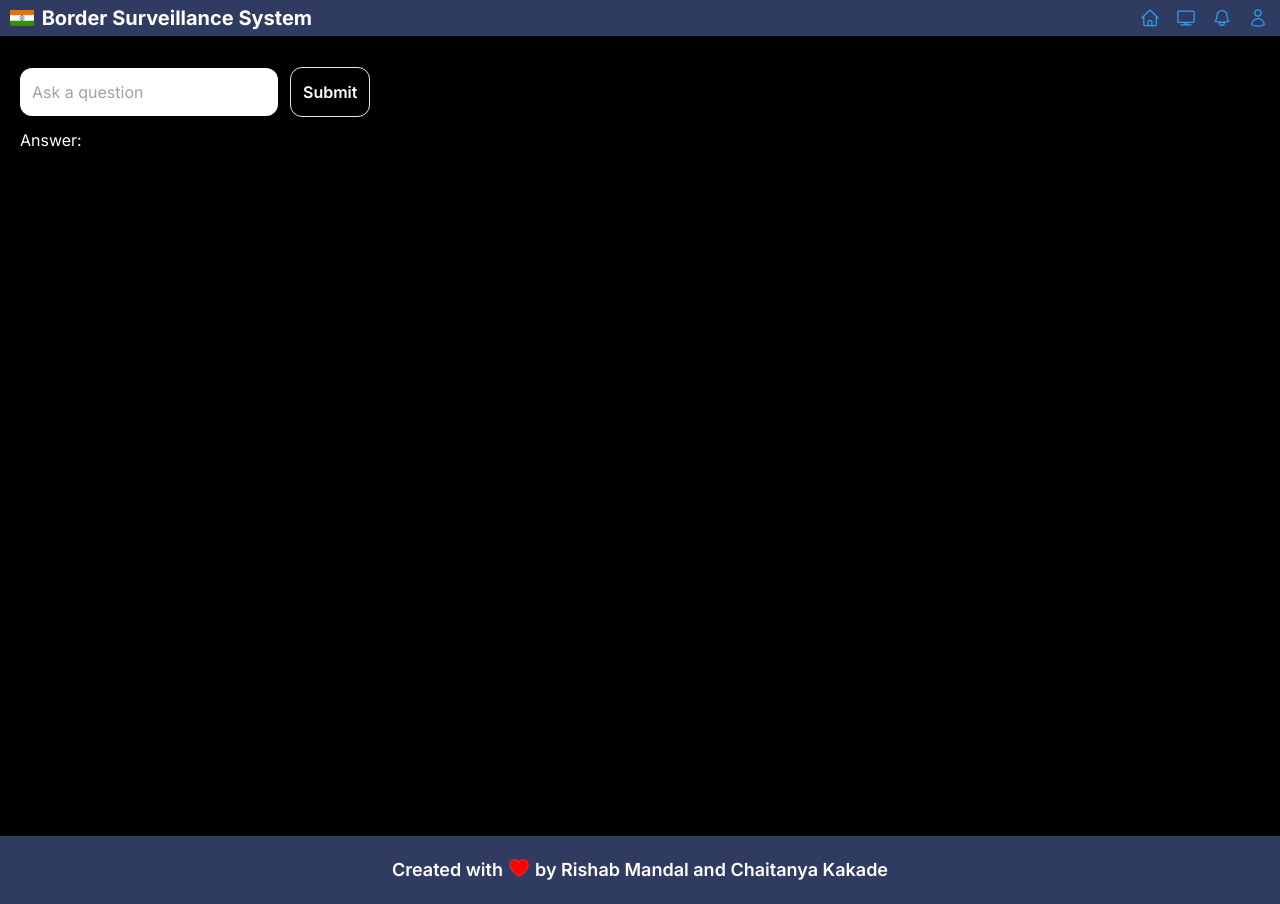
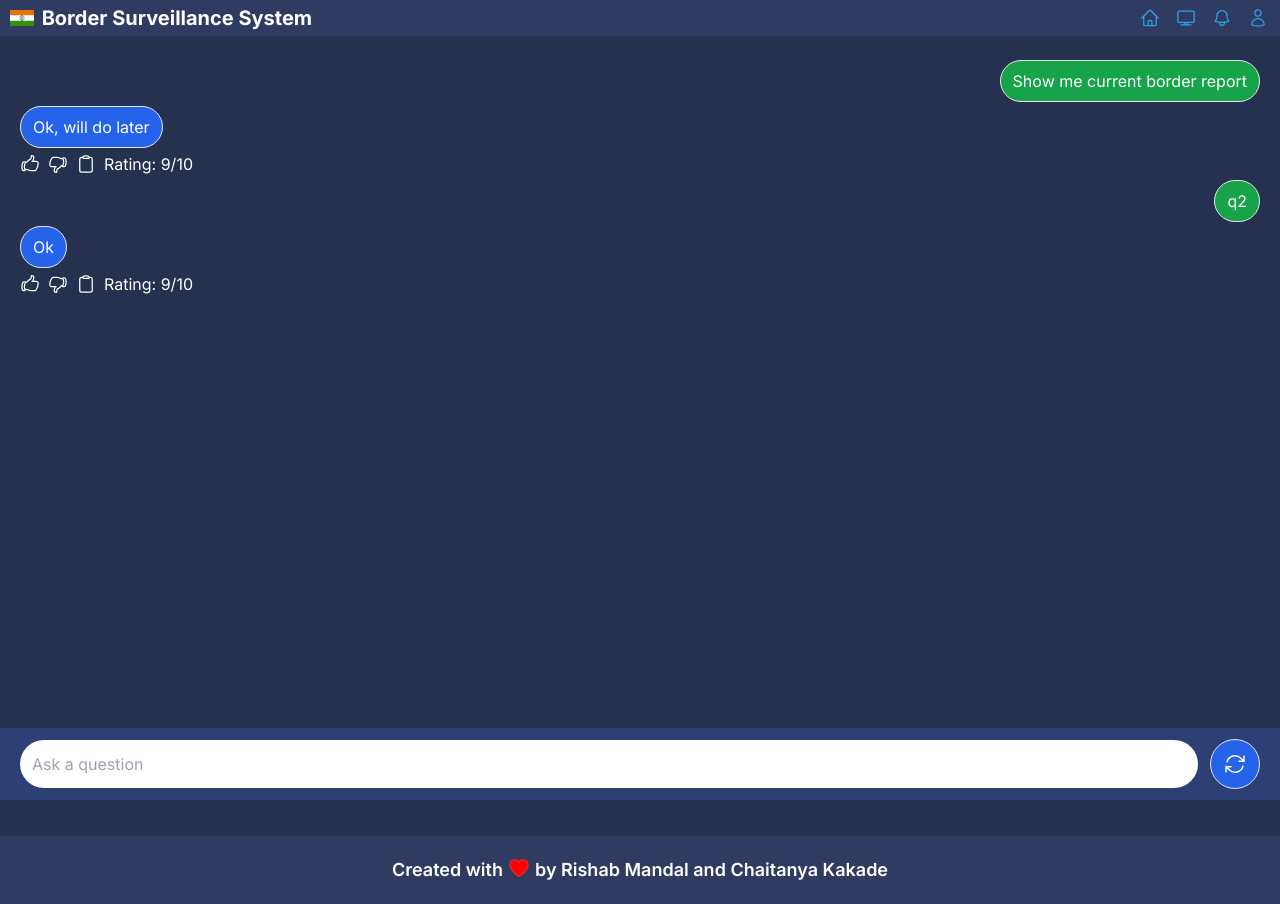
Before and after one commit to RishabMandal/beprojectbasicui2.0, a Next.js app: page /components/ChatBot in a window 1280 px wide. Built offline with nearby package versions, Linux system fonts and the light colour scheme.

Commit message:
Making chatbot ui

```diff
--- a/app/components/ChatBot/page.jsx
+++ b/app/components/ChatBot/page.jsx
@@ -5,6 +5,12 @@
 const page = () => {
   const [question, setQuestion] = useState(""); // State for the question input
   const [answer, setAnswer] = useState(null); // State for the answer
+  const [processing, setProcessing] = useState(false); // State for the answer
+
+  const [displayQuestion, setDisplayQuestion] = useState([
+    { ques: "Show me current border report", ans: "Ok, will do later" },
+    { ques: "q2", ans: "Ok" },
+  ]);
 
   const handleChange = (e) => {
     setQuestion(e.target.value); // Update question input value
@@ -12,9 +18,28 @@
 
   const handleSubmit = async (e) => {
     e.preventDefault();
+    try {
+      const res = await axios.post("http://localhost:8000/chat", {
+        question: question, // Send the question as input
+      });
+      console.log(res.data.answer);
+      setAnswer(res.data.answer); // Set the received answer
+      setDisplayQuestion((prev) => [
+        ...prev,
+        { ques: question, ans: res.data.answer },
+      ]);
+    } catch (error) {
+      console.error("Error making API request", error);
+    } finally {
+      setProcessing(false);
+    }
+  };
+
+  const handleSubmit2 = async (e) => {
+    e.preventDefault();
 
     try {
-      const res = await axios.post("http://localhost:8000/chat", {
+      const res = await axios.post("https://huge-trees-press.loca.lt/chat", {
         question: question, // Send the question as input
       });
       console.log(res.data.answer);
@@ -25,25 +50,133 @@
   };
 
   return (
-    <div className="min-h-screen p-5">
-      <form onSubmit={handleSubmit}>
+    <div className="min-h-screen p-5 bg-[#25314f]">
+      {/* <div>Answer:</div> */}
+      <div className="flex flex-row gap-5">
+        {/* <div className="border flex-1 min-h-[70vh]">
+          answ
+          {answer && <p>{answer}</p>}
+        </div> */}
+        <div className="flex-1 min-h-[70vh] flex flex-col">
+          {displayQuestion?.map((chat) => {
+            return (
+              <div>
+                <div className="border rounded-full py-2 px-3 bg-green-600 my-1 w-fit ml-auto">
+                  {chat?.ques}
+                </div>
+                <div>
+                  <div className="border rounded-full py-2 px-3 bg-blue-600 my-1 w-fit">
+                    {chat?.ans}
+                  </div>
+                  <div className="flex flex-row gap-2 mt-1 items-center">
+                    <svg
+                      xmlns="http://www.w3.org/2000/svg"
+                      fill="none"
+                      viewBox="0 0 24 24"
+                      stroke-width="1.5"
+                      stroke="currentColor"
+                      class="size-5 cursor-pointer hover:scale-110 duration-200"
+                    >
+                      <path
+                        stroke-linecap="round"
+                        stroke-linejoin="round"
+                        d="M6.633 10.25c.806 0 1.533-.446 2.031-1.08a9.041 9.041 0 0 1 2.861-2.4c.723-.384 1.35-.956 1.653-1.715a4.498 4.498 0 0 0 .322-1.672V2.75a.75.75 0 0 1 .75-.75 2.25 2.25 0 0 1 2.25 2.25c0 1.152-.26 2.243-.723 3.218-.266.558.107 1.282.725 1.282m0 0h3.126c1.026 0 1.945.694 2.054 1.715.045.422.068.85.068 1.285a11.95 11.95 0 0 1-2.649 7.521c-.388.482-.987.729-1.605.729H13.48c-.483 0-.964-.078-1.423-.23l-3.114-1.04a4.501 4.501 0 0 0-1.423-.23H5.904m10.598-9.75H14.25M5.904 18.5c.083.205.173.405.27.602.197.4-.078.898-.523.898h-.908c-.889 0-1.713-.518-1.972-1.368a12 12 0 0 1-.521-3.507c0-1.553.295-3.036.831-4.398C3.387 9.953 4.167 9.5 5 9.5h1.053c.472 0 .745.556.5.96a8.958 8.958 0 0 0-1.302 4.665c0 1.194.232 2.333.654 3.375Z"
+                      />
+                    </svg>
+                    <svg
+                      xmlns="http://www.w3.org/2000/svg"
+                      fill="none"
+                      viewBox="0 0 24 24"
+                      stroke-width="1.5"
+                      stroke="currentColor"
+                      class="size-5 cursor-pointer hover:scale-110 duration-200"
+                    >
+                      <path
+                        stroke-linecap="round"
+                        stroke-linejoin="round"
+                        d="M7.498 15.25H4.372c-1.026 0-1.945-.694-2.054-1.715a12.137 12.137 0 0 1-.068-1.285c0-2.848.992-5.464 2.649-7.521C5.287 4.247 5.886 4 6.504 4h4.016a4.5 4.5 0 0 1 1.423.23l3.114 1.04a4.5 4.5 0 0 0 1.423.23h1.294M7.498 15.25c.618 0 .991.724.725 1.282A7.471 7.471 0 0 0 7.5 19.75 2.25 2.25 0 0 0 9.75 22a.75.75 0 0 0 .75-.75v-.633c0-.573.11-1.14.322-1.672.304-.76.93-1.33 1.653-1.715a9.04 9.04 0 0 0 2.86-2.4c.498-.634 1.226-1.08 2.032-1.08h.384m-10.253 1.5H9.7m8.075-9.75c.01.05.027.1.05.148.593 1.2.925 2.55.925 3.977 0 1.487-.36 2.89-.999 4.125m.023-8.25c-.076-.365.183-.75.575-.75h.908c.889 0 1.713.518 1.972 1.368.339 1.11.521 2.287.521 3.507 0 1.553-.295 3.036-.831 4.398-.306.774-1.086 1.227-1.918 1.227h-1.053c-.472 0-.745-.556-.5-.96a8.95 8.95 0 0 0 .303-.54"
+                      />
+                    </svg>
+                    <svg
+                      xmlns="http://www.w3.org/2000/svg"
+                      fill="none"
+                      viewBox="0 0 24 24"
+                      stroke-width="1.5"
+                      stroke="currentColor"
+                      class="size-5 cursor-pointer hover:scale-110 duration-200"
+                    >
+                      <path
+                        stroke-linecap="round"
+                        stroke-linejoin="round"
+                        d="M15.666 3.888A2.25 2.25 0 0 0 13.5 2.25h-3c-1.03 0-1.9.693-2.166 1.638m7.332 0c.055.194.084.4.084.612v0a.75.75 0 0 1-.75.75H9a.75.75 0 0 1-.75-.75v0c0-.212.03-.418.084-.612m7.332 0c.646.049 1.288.11 1.927.184 1.1.128 1.907 1.077 1.907 2.185V19.5a2.25 2.25 0 0 1-2.25 2.25H6.75A2.25 2.25 0 0 1 4.5 19.5V6.257c0-1.108.806-2.057 1.907-2.185a48.208 48.208 0 0 1 1.927-.184"
+                      />
+                    </svg>
+                    <div>Rating: 9/10</div>
+                  </div>
+                </div>
+              </div>
+            );
+          })}
+        </div>
+      </div>
+      <div className="w-full fixed bottom-0 bg-[#2c4075] -mx-5 px-5">
+        <form
+          onSubmit={handleSubmit}
+          className="w-full flex flex-row items-center"
+        >
           <input
             type="text"
             name="question"
             value={question}
             onChange={handleChange}
             placeholder="Ask a question"
-          className="text-black p-3 m-3 ml-0 rounded-xl"
+            className="text-black p-3 m-3 ml-0 rounded-full w-full outline-none"
           />
           <button
-          className="border p-3 rounded-xl hover:scale-105 font-semibold"
+            className="border p-3 rounded-full hover:scale-105 duration-200 font-semibold bg-blue-600"
             type="submit"
           >
-          Submit
+            {processing ? (
+              <svg
+                xmlns="http://www.w3.org/2000/svg"
+                fill="none"
+                viewBox="0 0 24 24"
+                stroke-width="2.5"
+                stroke="currentColor"
+                class="size-6"
+              >
+                <path
+                  stroke-linecap="round"
+                  stroke-linejoin="round"
+                  d="M4.5 10.5 12 3m0 0 7.5 7.5M12 3v18"
+                />
+              </svg>
+            ) : (
+              <svg
+                xmlns="http://www.w3.org/2000/svg"
+                fill="none"
+                viewBox="0 0 24 24"
+                stroke-width="1.5"
+                stroke="currentColor"
+                class="size-6"
+              >
+                <path
+                  stroke-linecap="round"
+                  stroke-linejoin="round"
+                  d="M16.023 9.348h4.992v-.001M2.985 19.644v-4.992m0 0h4.992m-4.993 0 3.181 3.183a8.25 8.25 0 0 0 13.803-3.7M4.031 9.865a8.25 8.25 0 0 1 13.803-3.7l3.181 3.182m0-4.991v4.99"
+                />
+              </svg>
+            )}
           </button>
+          {/* <button
+          onClick={handleSubmit2}
+          className="border p-3 rounded-xl hover:scale-105 font-semibold"
+          //   type="submit"
+        >
+          Submit 2
+        </button> */}
         </form>
-      <div>Answer:</div>
-      {answer && <p>{answer}</p>}
+      </div>
     </div>
   );
 };
--- a/components/ActivityDetectorComponent.jsx
+++ b/components/ActivityDetectorComponent.jsx
@@ -2,6 +2,7 @@
 
 import { useRouter } from "next/navigation";
 import React from "react";
+import Image from "next/image";
 
 const ActivityDetectorComponent = ({ mapView, setMapView }) => {
   const router = useRouter();
@@ -111,8 +112,11 @@
         </div>
       </div>
       <div className="flex flex-row justify-center items-center cursor-pointer">
-        <div className="border border-[#334c8e] bg-[#2c4075] p-3 hover:scale-110 duration-200">
-          <svg
+        <div
+          className="border border-[#334c8e] bg-[#2c4075] p-3 hover:scale-110 duration-200"
+          onClick={() => router.push("/components/ChatBot")}
+        >
+          {/* <svg
             xmlns="http://www.w3.org/2000/svg"
             fill="none"
             viewBox="0 0 24 24"
@@ -125,8 +129,26 @@
               stroke-linejoin="round"
               d="M7.217 10.907a2.25 2.25 0 1 0 0 2.186m0-2.186c.18.324.283.696.283 1.093s-.103.77-.283 1.093m0-2.186 9.566-5.314m-9.566 7.5 9.566 5.314m0 0a2.25 2.25 0 1 0 3.935 2.186 2.25 2.25 0 0 0-3.935-2.186Zm0-12.814a2.25 2.25 0 1 0 3.933-2.185 2.25 2.25 0 0 0-3.933 2.185Z"
             />
-          </svg>
-          <div className="text-center text-sm pt-1">Share alert</div>
+          </svg> */}
+          {/* <svg
+            xmlns="http://www.w3.org/2000/svg"
+            fill="none"
+            viewBox="0 0 24 24"
+            stroke-width="1.5"
+            stroke="currentColor"
+            class="size-6 w-full"
+          >
+            <path
+              stroke-linecap="round"
+              stroke-linejoin="round"
+              d="M20.25 8.511c.884.284 1.5 1.128 1.5 2.097v4.286c0 1.136-.847 2.1-1.98 2.193-.34.027-.68.052-1.02.072v3.091l-3-3c-1.354 0-2.694-.055-4.02-.163a2.115 2.115 0 0 1-.825-.242m9.345-8.334a2.126 2.126 0 0 0-.476-.095 48.64 48.64 0 0 0-8.048 0c-1.131.094-1.976 1.057-1.976 2.192v4.286c0 .837.46 1.58 1.155 1.951m9.345-8.334V6.637c0-1.621-1.152-3.026-2.76-3.235A48.455 48.455 0 0 0 11.25 3c-2.115 0-4.198.137-6.24.402-1.608.209-2.76 1.614-2.76 3.235v6.226c0 1.621 1.152 3.026 2.76 3.235.577.075 1.157.14 1.74.194V21l4.155-4.155"
+            />
+          </svg> */}
+          <img
+            src="https://www.svgrepo.com/show/298948/dolphin.svg"
+            className="text-white h-[1.5rem] mx-auto"
+          />
+          <div className="text-center text-sm pt-1">SeekDeep AI</div>
         </div>
         <div className="border border-[#334c8e] bg-[#2c4075] p-3 hover:scale-110 duration-200">
           <svg
```
Lines whose indentation alone changed are shown as unchanged.
